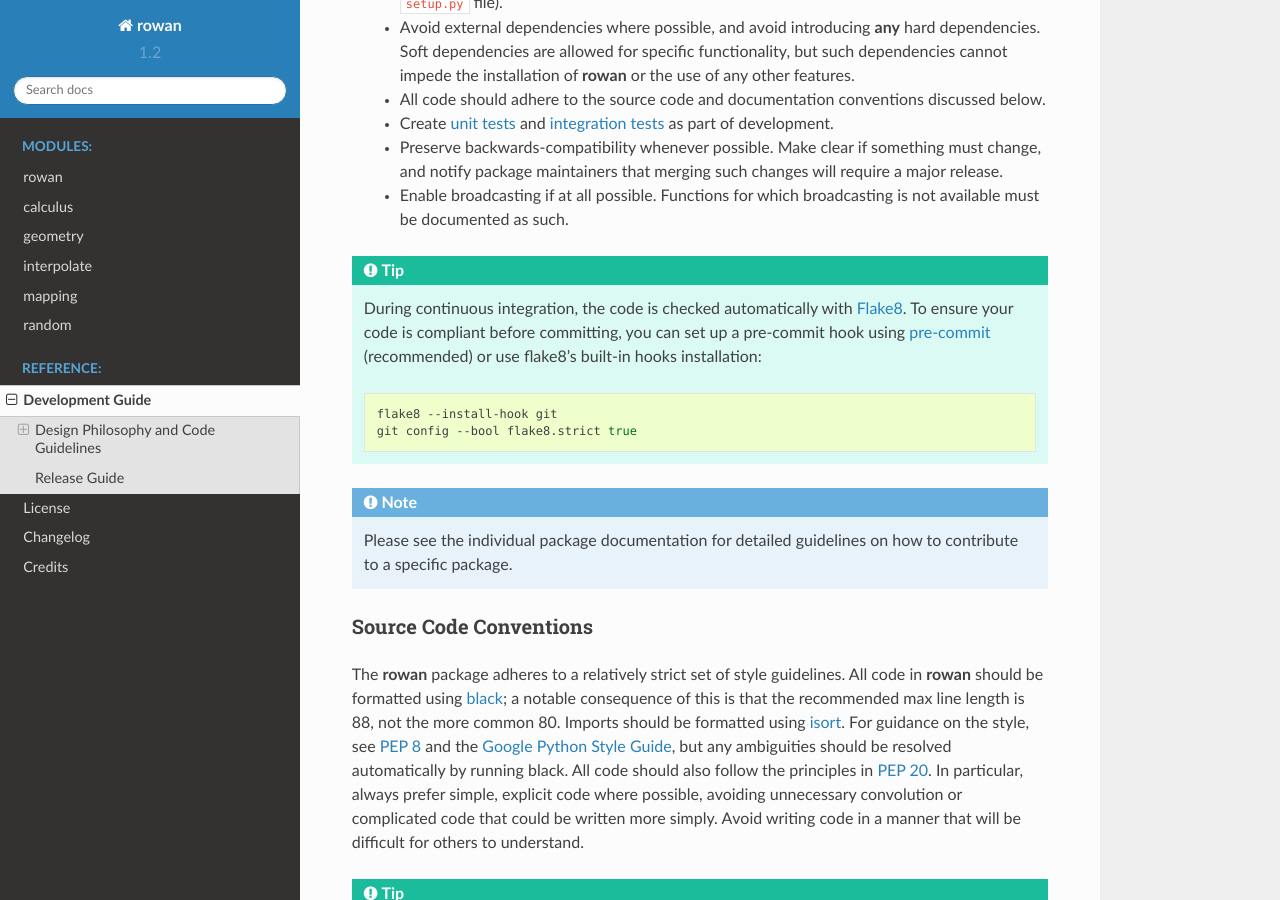
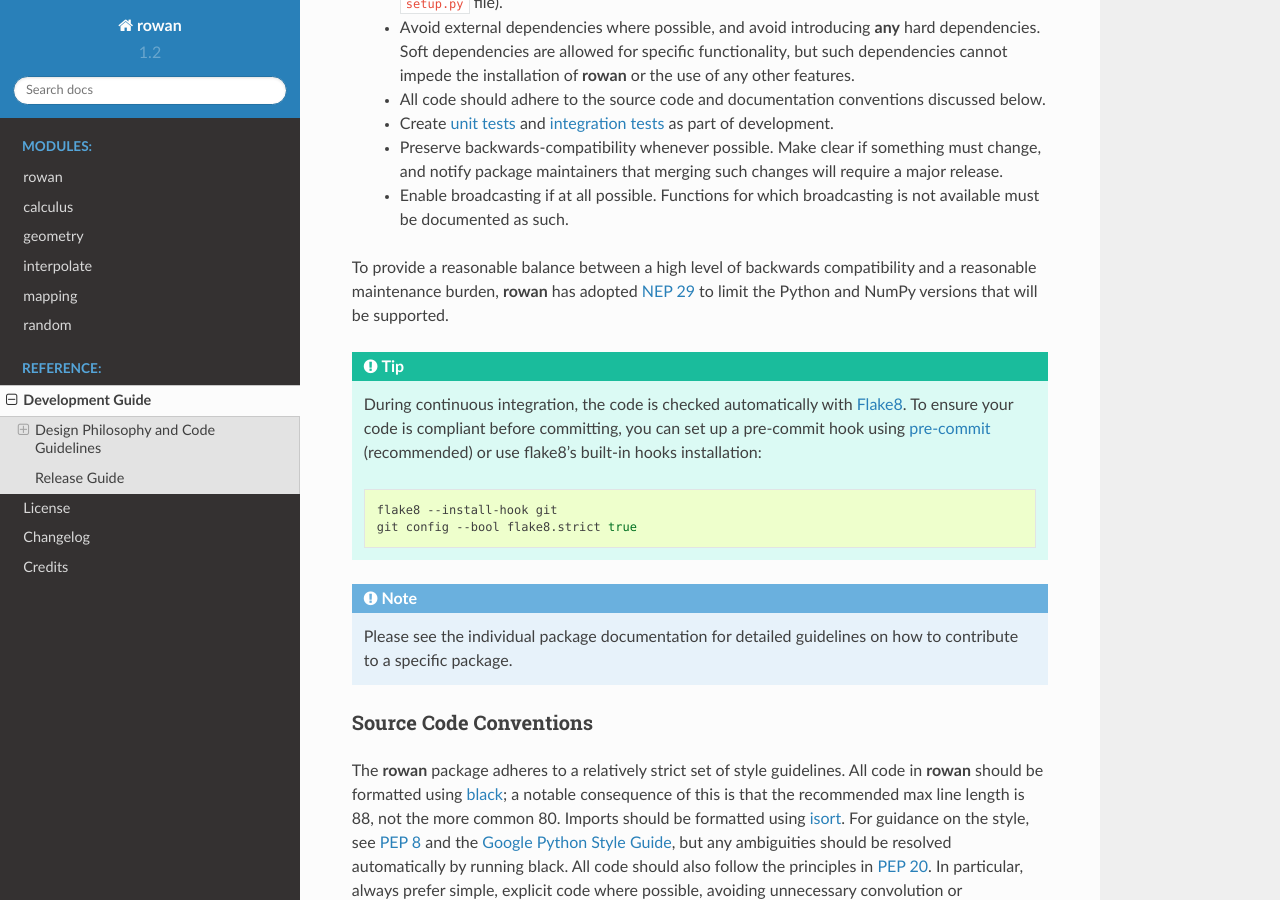
Before and after one commit to glotzerlab/rowan, a Sphinx documentation site: the page built from doc/development.rst, in a window 1280 px wide and 900 px high, scrolled down 682 px. Built offline with Sphinx 7.4.7 and the Read the Docs theme 2.0.0, drawn with Linux system fonts in a browser that asks for light colours.

Commit message:
Specify that we follow NEP 29

```diff
--- a/doc/development.rst
+++ b/doc/development.rst
@@ -30,9 +30,12 @@ Code contributions should keep these ideals in mind and adhere to the following
   * Preserve backwards-compatibility whenever possible. Make clear if something must change, and notify package maintainers that merging such changes will require a major release.
   * Enable broadcasting if at all possible. Functions for which broadcasting is not available must be documented as such.
 
+To provide a reasonable balance between a high level of backwards compatibility and a reasonable maintenance burden, **rowan** has adopted `NEP 29`_ to limit the Python and NumPy versions that will be supported.
+
 
 .. _github: https://github.com/glotzerlab/rowan
 .. _OneFlow: https://www.endoflineblog.com/oneflow-a-git-branching-model-and-workflow
+.. _NEP 29: https://numpy.org/neps/nep-0029-deprecation_policy.html
 
 .. tip::
 
```
